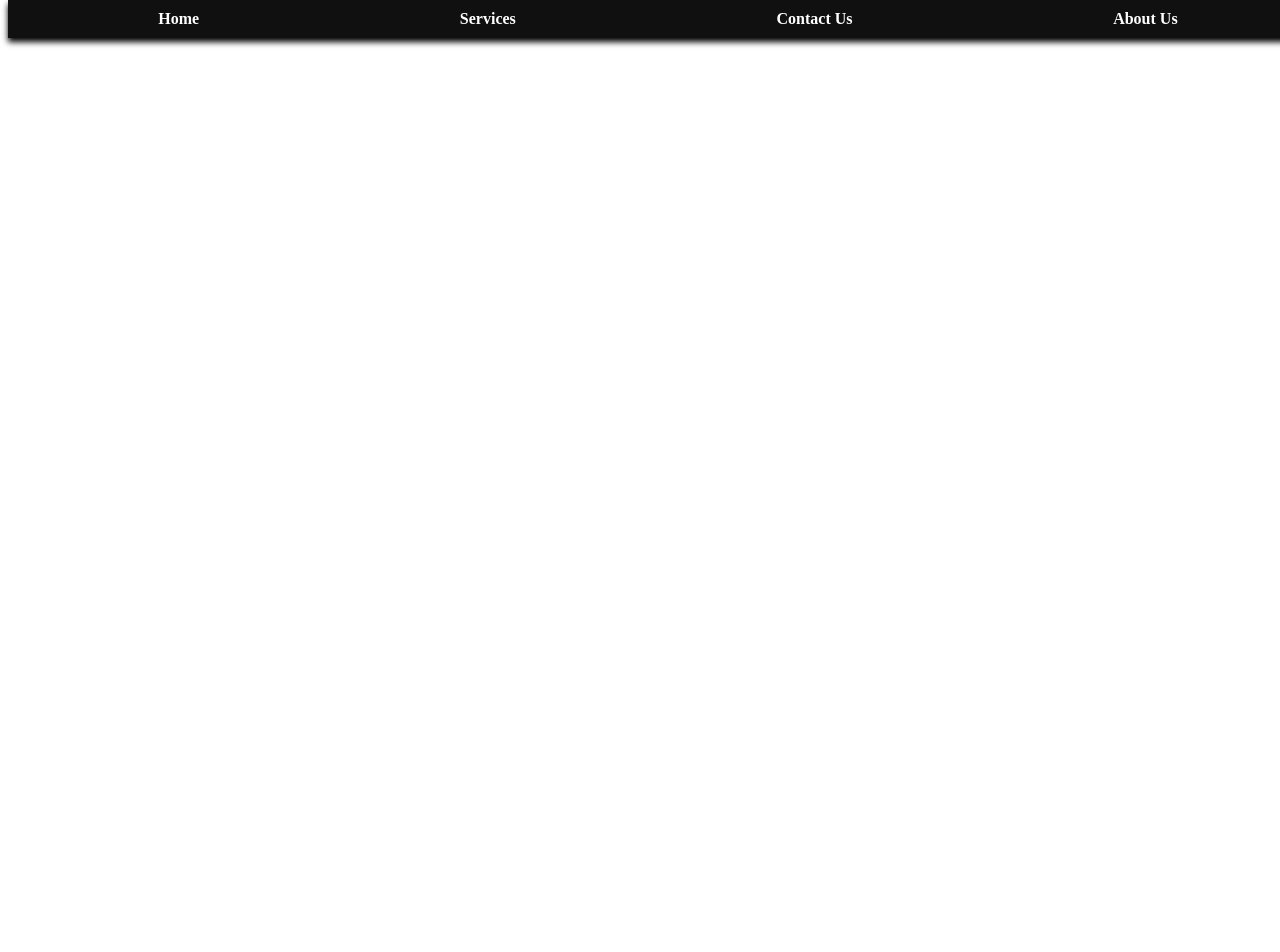
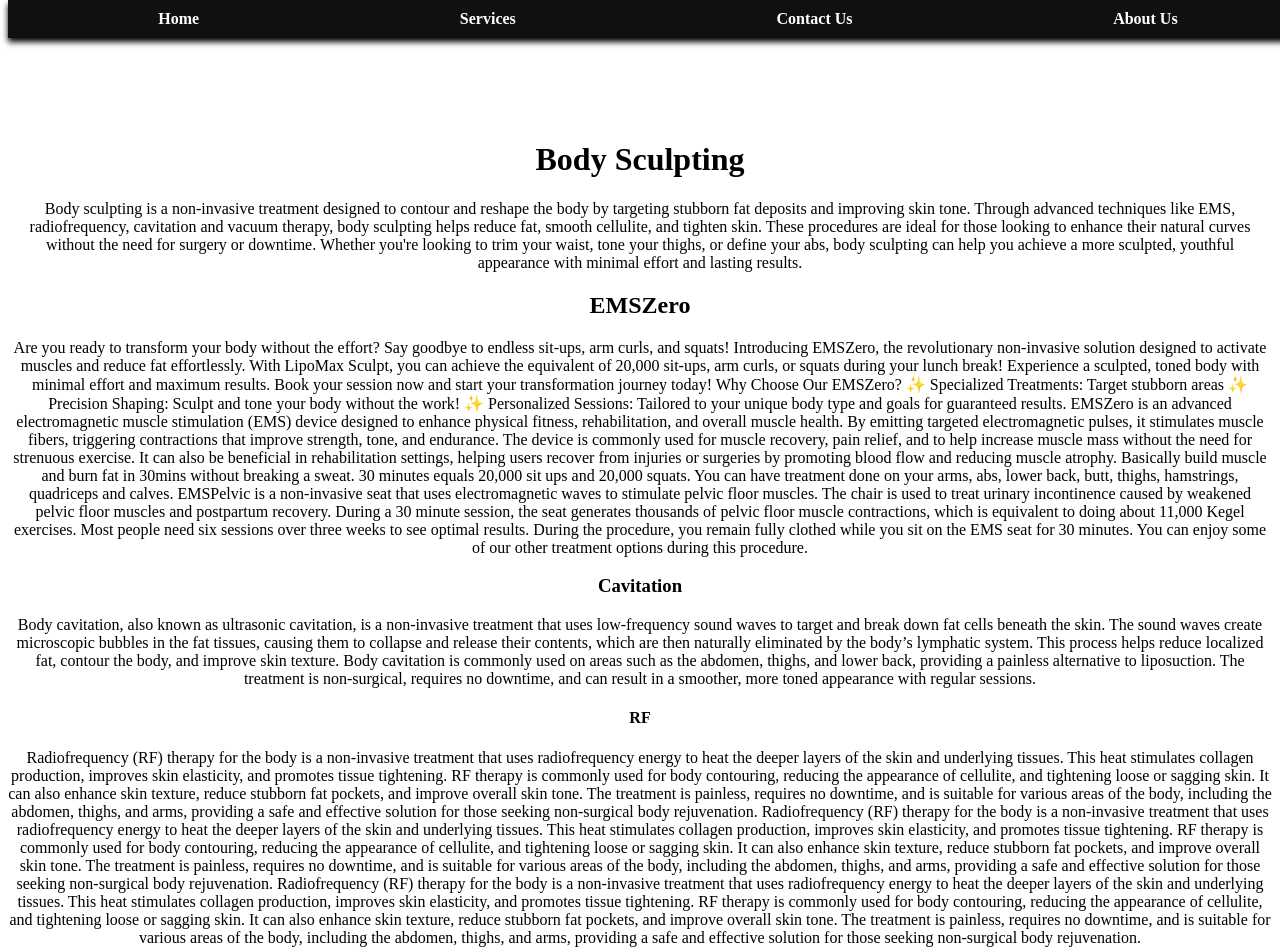
Before and after one commit to ivapbj/The-G-Spa, a React (Create React App) app in the folder the/: page /services/body-sculpting in a window 1280 px wide. Shown: the top 952 px of the page. Before the commit the page ends 800 px from the top, so only its background shows below. Built offline with nearby package versions, Linux system fonts and the light colour scheme.

Commit message:
added smiles pefected page

```diff
--- a/the/src/pages/AboutUs.js
+++ b/the/src/pages/AboutUs.js
@@ -62,19 +62,6 @@ const AboutUs = () => {
         and selling process. Giana has taught group fitness and nutrition and
         also worked in the beauty industry. She has now combined all of her
         passions and started the G Spa for body sculpting and teeth whitening.
-        <br />
-        <br />
-        <br />
-        <br />
-        Body sculpting is a non-invasive treatment designed to contour and
-        reshape the body by targeting stubborn fat deposits and improving skin
-        tone. Through advanced techniques like EMS, radiofrequency, cavitation
-        and vacuum therapy, body sculpting helps reduce fat, smooth cellulite,
-        and tighten skin. These procedures are ideal for those looking to
-        enhance their natural curves without the need for surgery or downtime.
-        Whether you&#39;re looking to trim your waist, tone your thighs, or
-        define your abs, body sculpting can help you achieve a more sculpted,
-        youthful appearance with minimal effort and lasting results.
       </p>
     </div>
   );
--- a/the/src/pages/BodySculpting.js
+++ b/the/src/pages/BodySculpting.js
@@ -2,9 +2,113 @@ import React from "react";
 
 const BodySculpting = () => {
   return (
-    <div style={{ paddingTop: "60px", textAlign: "center", color: "white" }}>
+    <div style={{ paddingTop: "60px", textAlign: "center", color: "black" }}>
       <h1>Body Sculpting</h1>
-      <p>Details about our Body Sculpting service will go here.</p>
+      <p>
+        Body sculpting is a non-invasive treatment designed to contour and
+        reshape the body by targeting stubborn fat deposits and improving skin
+        tone. Through advanced techniques like EMS, radiofrequency, cavitation
+        and vacuum therapy, body sculpting helps reduce fat, smooth cellulite,
+        and tighten skin. These procedures are ideal for those looking to
+        enhance their natural curves without the need for surgery or downtime.
+        Whether you&#39;re looking to trim your waist, tone your thighs, or
+        define your abs, body sculpting can help you achieve a more sculpted,
+        youthful appearance with minimal effort and lasting results.
+      </p>
+      <h2>EMSZero</h2>
+      <p>
+        Are you ready to transform your body without the effort? Say goodbye to
+        endless sit-ups, arm curls, and squats! Introducing EMSZero, the
+        revolutionary non-invasive solution designed to activate muscles and
+        reduce fat effortlessly. With LipoMax Sculpt, you can achieve the
+        equivalent of 20,000 sit-ups, arm curls, or squats during your lunch
+        break! Experience a sculpted, toned body with minimal effort and maximum
+        results. Book your session now and start your transformation journey
+        today! Why Choose Our EMSZero? ✨ Specialized Treatments: Target
+        stubborn areas ✨ Precision Shaping: Sculpt and tone your body without
+        the work! ✨ Personalized Sessions: Tailored to your unique body type
+        and goals for guaranteed results. EMSZero is an advanced electromagnetic
+        muscle stimulation (EMS) device designed to enhance physical fitness,
+        rehabilitation, and overall muscle health. By emitting targeted
+        electromagnetic pulses, it stimulates muscle fibers, triggering
+        contractions that improve strength, tone, and endurance. The device is
+        commonly used for muscle recovery, pain relief, and to help increase
+        muscle mass without the need for strenuous exercise. It can also be
+        beneficial in rehabilitation settings, helping users recover from
+        injuries or surgeries by promoting blood flow and reducing muscle
+        atrophy. Basically build muscle and burn fat in 30mins without breaking
+        a sweat. 30 minutes equals 20,000 sit ups and 20,000 squats. You can
+        have treatment done on your arms, abs, lower back, butt, thighs,
+        hamstrings, quadriceps and calves. EMSPelvic is a non-invasive seat that
+        uses electromagnetic waves to stimulate pelvic floor muscles. The chair
+        is used to treat urinary incontinence caused by weakened pelvic floor
+        muscles and postpartum recovery. During a 30 minute session, the seat
+        generates thousands of pelvic floor muscle contractions, which is
+        equivalent to doing about 11,000 Kegel exercises. Most people need six
+        sessions over three weeks to see optimal results. During the procedure,
+        you remain fully clothed while you sit on the EMS seat for 30 minutes.
+        You can enjoy some of our other treatment options during this procedure.
+      </p>
+      <h3>Cavitation</h3>
+      <p>
+        Body cavitation, also known as ultrasonic cavitation, is a non-invasive
+        treatment that uses low-frequency sound waves to target and break down
+        fat cells beneath the skin. The sound waves create microscopic bubbles
+        in the fat tissues, causing them to collapse and release their contents,
+        which are then naturally eliminated by the body’s lymphatic system. This
+        process helps reduce localized fat, contour the body, and improve skin
+        texture. Body cavitation is commonly used on areas such as the abdomen,
+        thighs, and lower back, providing a painless alternative to liposuction.
+        The treatment is non-surgical, requires no downtime, and can result in a
+        smoother, more toned appearance with regular sessions.
+        <h4>RF</h4>
+      </p>
+      <p>
+        Radiofrequency (RF) therapy for the body is a non-invasive treatment
+        that uses radiofrequency energy to heat the deeper layers of the skin
+        and underlying tissues. This heat stimulates collagen production,
+        improves skin elasticity, and promotes tissue tightening. RF therapy is
+        commonly used for body contouring, reducing the appearance of cellulite,
+        and tightening loose or sagging skin. It can also enhance skin texture,
+        reduce stubborn fat pockets, and improve overall skin tone. The
+        treatment is painless, requires no downtime, and is suitable for various
+        areas of the body, including the abdomen, thighs, and arms, providing a
+        safe and effective solution for those seeking non-surgical body
+        rejuvenation. Radiofrequency (RF) therapy for the body is a non-invasive
+        treatment that uses radiofrequency energy to heat the deeper layers of
+        the skin and underlying tissues. This heat stimulates collagen
+        production, improves skin elasticity, and promotes tissue tightening. RF
+        therapy is commonly used for body contouring, reducing the appearance of
+        cellulite, and tightening loose or sagging skin. It can also enhance
+        skin texture, reduce stubborn fat pockets, and improve overall skin
+        tone. The treatment is painless, requires no downtime, and is suitable
+        for various areas of the body, including the abdomen, thighs, and arms,
+        providing a safe and effective solution for those seeking non-surgical
+        body rejuvenation. Radiofrequency (RF) therapy for the body is a
+        non-invasive treatment that uses radiofrequency energy to heat the
+        deeper layers of the skin and underlying tissues. This heat stimulates
+        collagen production, improves skin elasticity, and promotes tissue
+        tightening. RF therapy is commonly used for body contouring, reducing
+        the appearance of cellulite, and tightening loose or sagging skin. It
+        can also enhance skin texture, reduce stubborn fat pockets, and improve
+        overall skin tone. The treatment is painless, requires no downtime, and
+        is suitable for various areas of the body, including the abdomen,
+        thighs, and arms, providing a safe and effective solution for those
+        seeking non-surgical body rejuvenation.
+      </p>
+      <h5>Vacuum Therapy</h5>
+      <p>
+        Vacuum therapy for the buttocks is a non-invasive treatment designed to
+        enhance the shape and appearance of the buttocks by using suction cups
+        or devices to stimulate blood flow, increase circulation, and promote
+        lymphatic drainage. This process helps to lift, firm, and contour the
+        buttocks by encouraging the production of collagen and elastin,
+        improving skin elasticity, and reducing the appearance of cellulite. The
+        treatment is pain-free, requires no downtime, and can provide gradual,
+        natural-looking results. Vacuum therapy is often used as a non-surgical
+        alternative to enhance the buttocks without the need for implants or fat
+        injections.
+      </p>
     </div>
   );
 };
--- a/the/src/pages/SmilePerfected.js
+++ b/the/src/pages/SmilePerfected.js
@@ -1,12 +1,22 @@
 import React from "react";
 
-const BodySculpting = () => {
+const SmilePerfected = () => {
   return (
-    <div style={{ paddingTop: "60px", textAlign: "center", color: "white" }}>
-      <h1>Body Sculpting</h1>
-      <p>Details about our Body Sculpting service will go here.</p>
+    <div>
+      <h1>Smile Perfected</h1>
+      <p>
+        Body sculpting is a non-invasive treatment designed to contour and
+        reshape the body by targeting stubborn fat deposits and improving skin
+        tone. Through advanced techniques like EMS, radiofrequency, cavitation
+        and vacuum therapy, body sculpting helps reduce fat, smooth cellulite,
+        and tighten skin. These procedures are ideal for those looking to
+        enhance their natural curves without the need for surgery or downtime.
+        Whether you are 39 looking to trim your waist, tone your thighs, or
+        define your abs, body sculpting can help you achieve a more sculpted,
+        youthful appearance with minimal effort and lasting results.
+      </p>
     </div>
   );
 };
 
-export default BodySculpting;
+export default SmilePerfected;
```
